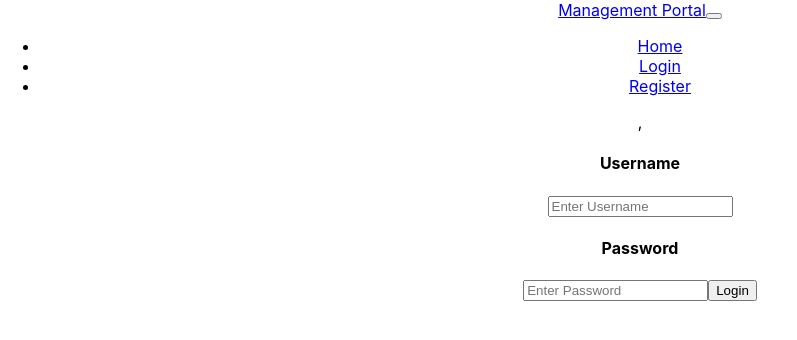
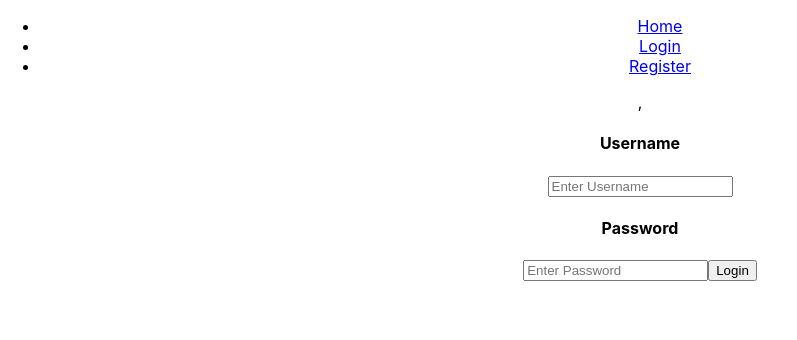
Before and after one commit to MagnumOpusSirius/capstone-bank-app, a React (Create React App) app in the folder bankapp-frontend/: page / in a window 1280 px wide. Shown: the top 340 px of the page, without its empty margins (0-797 px from the left). Built offline with nearby package versions, Linux system fonts and the light colour scheme.

Commit message:
removed "management" from navbar

```diff
--- a/bankapp-frontend/src/Components/Navbar.js
+++ b/bankapp-frontend/src/Components/Navbar.js
@@ -5,20 +5,6 @@ const Navbar = () => {
   return (
     <>
       <nav class="navbar navbar-expand-md navbar-dark bg-dark fixed-top">
-        <a class="navbar-brand" href="#">
-          Management Portal
-        </a>
-        <button
-          class="navbar-toggler"
-          type="button"
-          data-toggle="collapse"
-          data-target="#navbarsExampleDefault"
-          aria-controls="navbarsExampleDefault"
-          aria-expanded="false"
-          aria-label="Toggle navigation"
-        >
-          <span class="navbar-toggler-icon"></span>
-        </button>
 
         <div class="collapse navbar-collapse" id="navbarsExampleDefault">
           <ul class="navbar-nav mr-auto">
```
